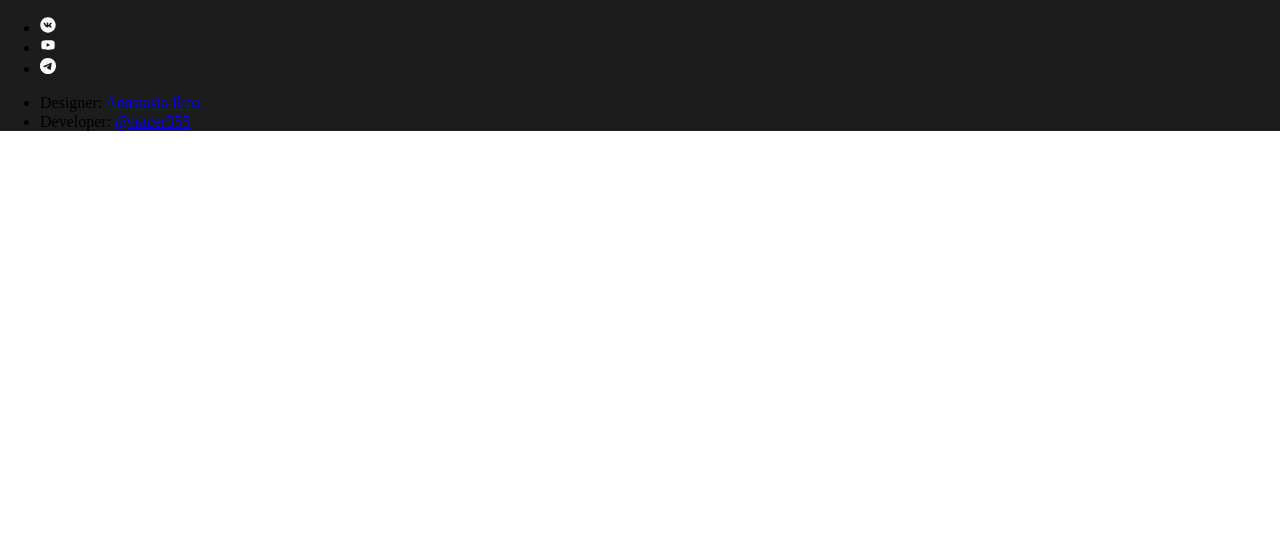
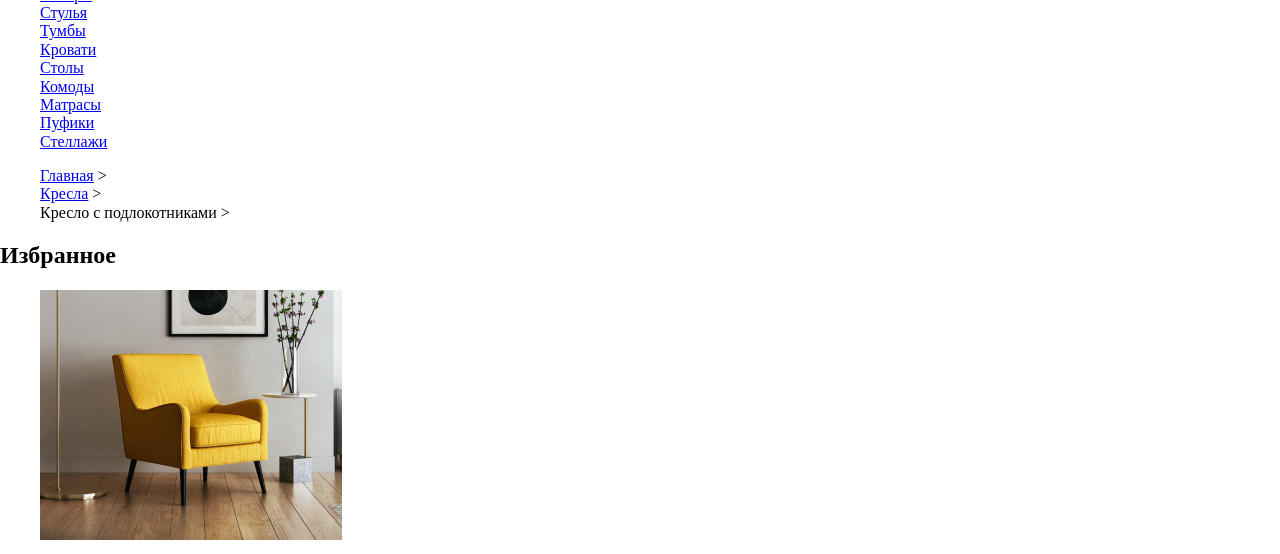
Before and after one commit to tracer566/koff, a website built with Vite: page index.html in a window 1280 px wide. Shown: the part 125-679 px from the top of the page. Built offline with nearby package versions, Linux system fonts and the light colour scheme.

Commit message:
Начал секцию main

```diff
--- a/index.html
+++ b/index.html
@@ -57,6 +57,90 @@
 <!-- /.header -->
 
 <main class="main">
+<div class="catalog">
+<div class="container catalog__container">
+<ul class="catalog__list">
+<li class="catalog__item">
+<a class="catalog__link" href="/category?slug=Диваны">Диваны</a>
+</li>
+<li class="catalog__item">
+<a class="catalog__link" href="/category?slug=Шкафы">Шкафы</a>
+</li>
+<li class="catalog__item">
+<a class="catalog__link" href="/category?slug=Стулья">Стулья</a>
+</li>
+<li class="catalog__item">
+<a class="catalog__link" href="/category?slug=Тумбы">Тумбы</a>
+</li>
+<li class="catalog__item">
+<a class="catalog__link" href="/category?slug=Кровати">Кровати</a>
+</li>
+<li class="catalog__item">
+<a class="catalog__link" href="/category?slug=Столы">Столы</a>
+</li>
+<li class="catalog__item">
+<a class="catalog__link" href="/category?slug=Комоды">Комоды</a>
+</li>
+<li class="catalog__item">
+<a class="catalog__link" href="/category?slug=Матрасы">Матрасы</a>
+</li>
+<li class="catalog__item">
+<a class="catalog__link" href="/category?slug=Пуфики">Пуфики</a>
+</li>
+<li class="catalog__item">
+<a class="catalog__link" href="/category?slug=Стеллажи">Стеллажи</a>
+</li>
+</ul>
+<!-- /.catalog__list -->
+</div>
+<!-- /.container catalog__container -->
+</div>
+<!-- /.catalog -->
+
+<div class="breadcrumb">
+<div class="container">
+<ul class="breadcrumb__list">
+<li class="breadcrumb__item">
+<a class="breadcrumb__link" href="/">Главная</a>
+<span class="breadcrumb__separator">&gt;</span>
+</li>
+<!-- breadcrumb__item" -->
+<li class="breadcrumb__item">
+<a class="breadcrumb__link" href="/category?/slug=Кресла">Кресла</a>
+<span class="breadcrumb__separator">&gt;</span>
+</li>
+<!-- breadcrumb__item" -->
+<li class="breadcrumb__item">
+<a class="breadcrumb__link">Кресло с подлокотниками</a>
+<span class="breadcrumb__separator">&gt;</span>
+</li>
+<!-- breadcrumb__item" -->
+</ul>
+<!-- breadcrumb__list -->
+</div>
+</div>
+<!-- /.breadcrumb -->
+
+<section class="goods">
+<div class="container">
+<h2 class="goods__title">Избранное</h2>
+
+<ul class="goods__list">
+<li class="goods__item">
+<article class="goods__card card">
+<a class="card__link" href="/product">
+<img class="card__img" src="/img/photo.jpg" alt="Кресло с подлокотниками">
+</a>
+</article>
+<!-- /.product -->
+</li>
+<!-- /.goods__item -->
+</ul>
+<!-- /.goods__list -->
+</div>
+<!-- /.container -->
+</section>
+<!-- /.goods -->
 
 </main>
 <!-- /.main -->
@@ -68,7 +152,7 @@
 </a>
 <!-- /.footer-link__logo -->
 
-<div class="footer__contacts contacts">
+<div class="footer__contacts] contacts">
 <a class="contacts__phone" href="tel:+79398391297">
 <svg width="16" height="16" viewBox="0 0 16 16" fill="none" xmlns="http://www.w3.org/2000/svg">
 <path d="M4.48572 1.54445L5.59257 1.21074C5.95787 1.10078 6.3507 1.12746 6.69778 1.2858C7.04486 1.44415 7.32248 1.72334 7.47886 2.07131L8.25486 3.79703C8.38954 4.09641 8.42708 4.43046 8.36221 4.75227C8.29734 5.07408 8.1333 5.36749 7.89315 5.59131L6.712 6.69188C6.55372 6.84217 6.67372 7.42788 7.252 8.43017C7.83086 9.43303 8.27829 9.8296 8.48457 9.76788L10.032 9.29474C10.3457 9.1988 10.6815 9.20341 10.9924 9.30794C11.3033 9.41246 11.5737 9.61166 11.7657 9.8776L12.8686 11.4062C13.0913 11.7148 13.1945 12.0939 13.1588 12.4728C13.1232 12.8518 12.9512 13.205 12.6749 13.4667L11.8223 14.2742C11.5471 14.5348 11.2076 14.7178 10.8386 14.8044C10.4696 14.891 10.0842 14.8782 9.72172 14.7673C7.93543 14.2205 6.28115 12.5976 4.73657 9.9216C3.18857 7.2416 2.604 4.98103 3.01143 3.13417C3.09361 2.76203 3.27354 2.41853 3.53269 2.1391C3.79183 1.85966 4.12081 1.65439 4.48572 1.54445Z" fill="white"/>
@@ -111,6 +195,7 @@
 </ul>
 <!-- /.footer__developer-list -->
 
+<p class="footer__copyright">© Koff, 2024</p>
 </div>
 <!-- /.container -->
 </footer>
--- a/style.scss
+++ b/style.scss
@@ -1,4 +1,9 @@
 // color btn violet - #780096,color form-text,cookie-text #969EAE,color search-#EEEFF2
 footer {
   background-color: #1C1C1C;
+  color: #fff;
 }
+
+ul {
+  list-style: none;
+}
```
Also changed, not shown: public/img/photo.jpg (renamed from photo.jpg). Lines whose indentation alone changed are shown as unchanged.
